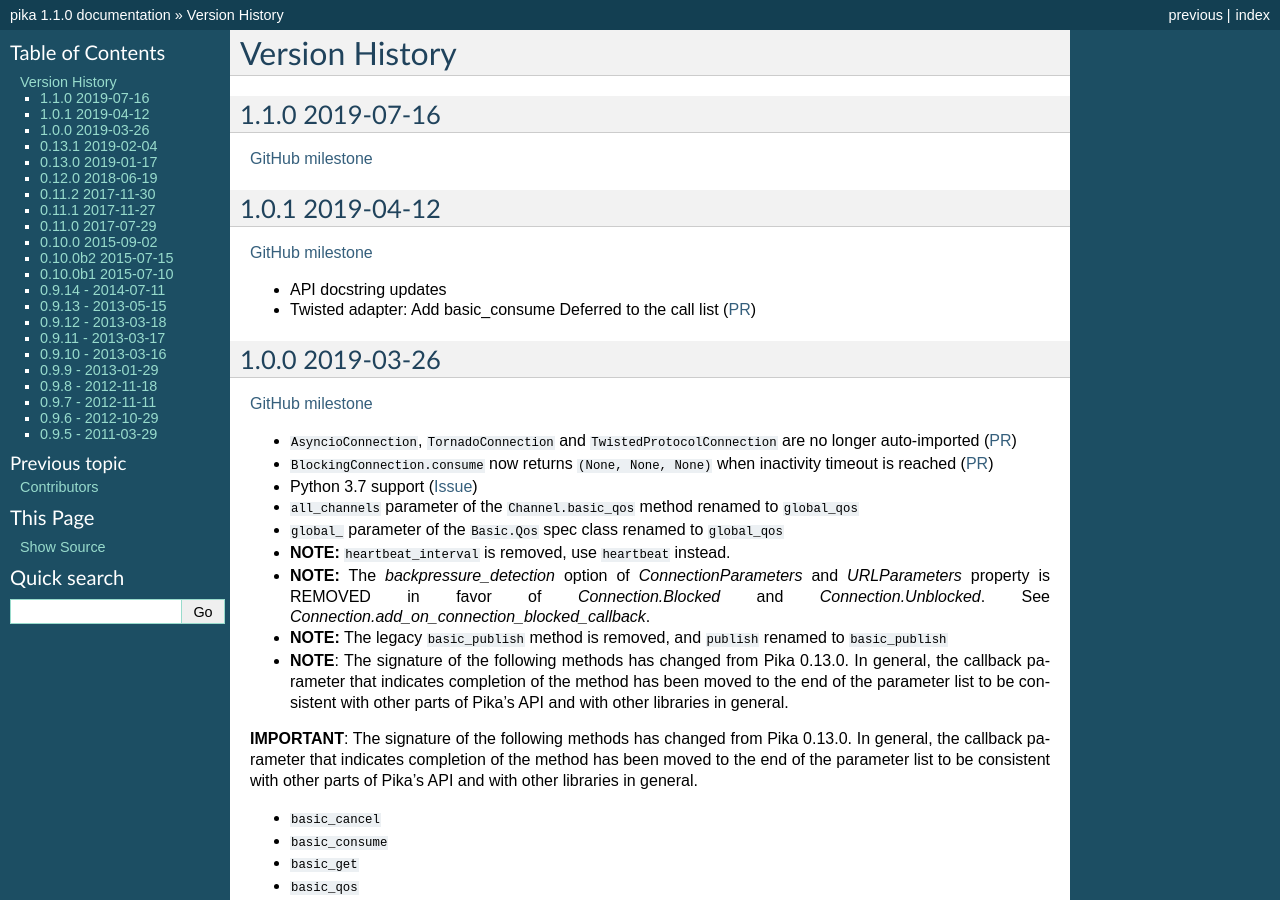
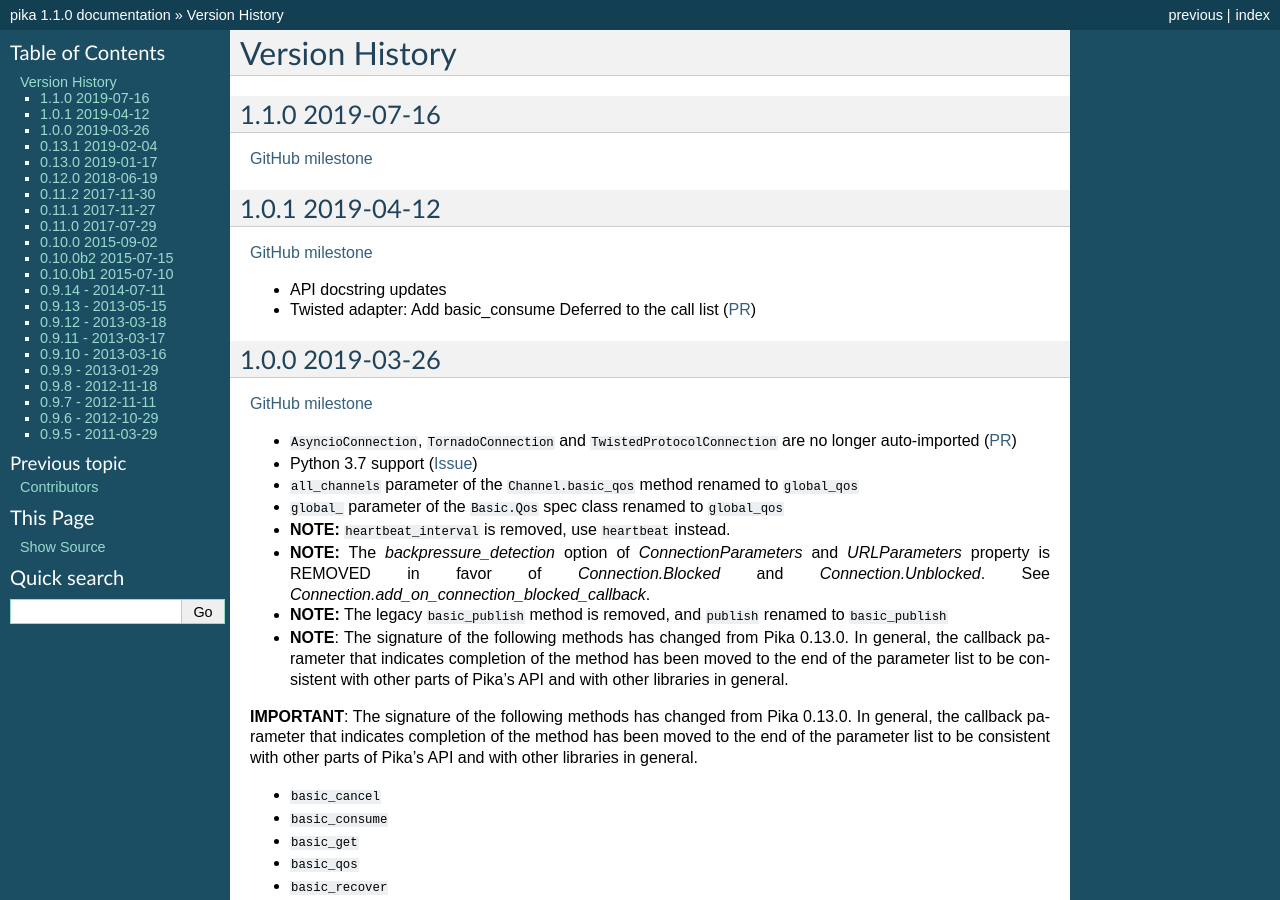
Before and after one commit to pika/pika, a Sphinx documentation site: the page built from docs/version_history.rst, in a window 1280 px wide and 900 px high. Built offline with Sphinx 7.4.7, drawn with Linux system fonts in a browser that asks for light colours.

Commit message:
docs: remove incorrect changelog entry

```diff
--- a/docs/version_history.rst
+++ b/docs/version_history.rst
@@ -20,7 +20,6 @@ Version History
 `GitHub milestone <https://github.com/pika/pika/milestone/8?closed=1>`_
 
 - ``AsyncioConnection``, ``TornadoConnection`` and ``TwistedProtocolConnection`` are no longer auto-imported (`PR <https://github.com/pika/pika/pull/1129>`_)
-- ``BlockingConnection.consume`` now returns ``(None, None, None)`` when inactivity timeout is reached (`PR <https://github.com/pika/pika/pull/899>`_)
 - Python 3.7 support (`Issue <https://github.com/pika/pika/issues/1107>`_)
 - ``all_channels`` parameter of the ``Channel.basic_qos`` method renamed to ``global_qos``
 - ``global_`` parameter of the ``Basic.Qos`` spec class renamed to ``global_qos``
```
